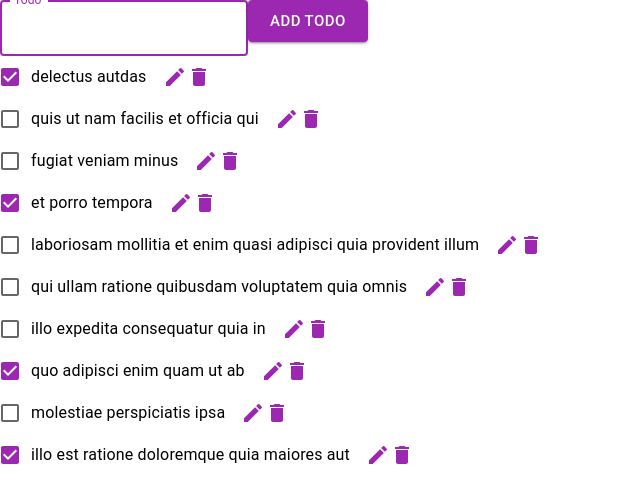
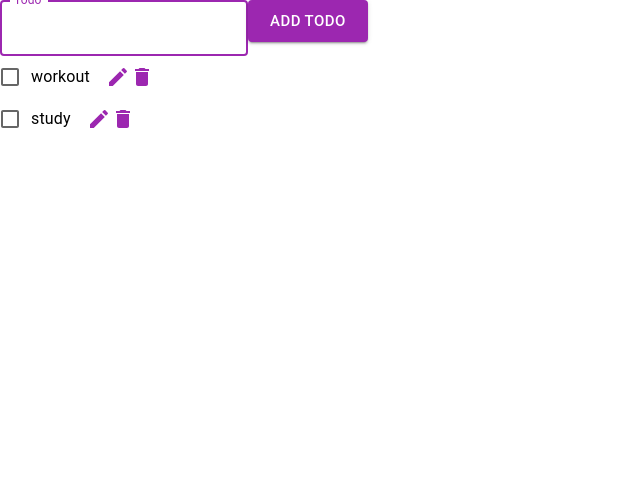
Before and after one commit to hussain-shariff/react-query-project, a React (Vite) app: page / in a window 1280 px wide. Shown: the top 502 px of the page, without its empty margins (0-640 px from the left). Built offline with nearby package versions, Linux system fonts and the light colour scheme; data requests are answered from the project's data file.

Commit message:
delete and update todos

```diff
--- a/db.json
+++ b/db.json
@@ -2,63 +2,15 @@
   "todos": [
     {
       "userId": 1,
-      "id": 1,
-      "title": "delectus autdas",
-      "completed": true
-    },
-    {
-      "userId": 1,
-      "id": 2,
-      "title": "quis ut nam facilis et officia qui",
+      "id": "43fb9463-7ce5-4f26-b2fc-80afb059f7c9",
+      "title": "workout",
       "completed": false
     },
     {
       "userId": 1,
-      "id": 3,
-      "title": "fugiat veniam minus",
+      "id": "0c4ecee4-bcff-4449-9b19-55e01a2bd3e2",
+      "title": "study",
       "completed": false
-    },
-    {
-      "userId": 1,
-      "id": 4,
-      "title": "et porro tempora",
-      "completed": true
-    },
-    {
-      "userId": 1,
-      "id": 5,
-      "title": "laboriosam mollitia et enim quasi adipisci quia provident illum",
-      "completed": false
-    },
-    {
-      "userId": 1,
-      "id": 6,
-      "title": "qui ullam ratione quibusdam voluptatem quia omnis",
-      "completed": false
-    },
-    {
-      "userId": 1,
-      "id": 7,
-      "title": "illo expedita consequatur quia in",
-      "completed": false
-    },
-    {
-      "userId": 1,
-      "id": 8,
-      "title": "quo adipisci enim quam ut ab",
-      "completed": true
-    },
-    {
-      "userId": 1,
-      "id": 9,
-      "title": "molestiae perspiciatis ipsa",
-      "completed": false
-    },
-    {
-      "userId": 1,
-      "id": 10,
-      "title": "illo est ratione doloremque quia maiores aut",
-      "completed": true
     }
   ]
 }
--- a/src/api/todosApi.ts
+++ b/src/api/todosApi.ts
@@ -1,19 +1,16 @@
 import axios from "axios"
-
-type deleteTodoProp = {
-	id : string | number
-}
+import { TodoProp, deleteTodoProp } from "../types"
 
 export const getTodos = async () => {
 	const res = await axios.get("http://localhost:3000/todos")
 	return res.data
 }
 
-export const createTodo = async (todo: any) => {
+export const createTodo = async (todo : TodoProp) => {
 	return await axios.post("http://localhost:3000/todos", todo)
 }
 
-export const updateTodo = async (todo : any) => {
+export const updateTodo = async (todo : TodoProp) => {
 	return await axios.patch(`http://localhost:3000/todos/${todo.id}`, todo)
 }
 
--- a/src/components/Todo.tsx
+++ b/src/components/Todo.tsx
@@ -7,7 +7,7 @@ import { updateTodo, deleteTodo } from "../api/todosApi"
 type TodoProps = {
 	todo: {
 		userId: number
-		id: number | string
+		id: string
 		title: string
 		completed: boolean
 	}
@@ -15,7 +15,6 @@ type TodoProps = {
 
 export const Todo = ({ todo }: TodoProps) => {
 	const queryClient = useQueryClient()
-
 	const deleteTodoMutation = useMutation(deleteTodo, {
 		onSuccess: () => {
 			queryClient.invalidateQueries("todos")
@@ -34,12 +33,10 @@ export const Todo = ({ todo }: TodoProps) => {
 					<Checkbox
 						color="secondary"
 						defaultChecked={todo.completed}
-						onChange={() =>
-							updateTodoMutation.mutate({
-								...todo,
-								completed: !todo.completed,
-							})
-						}
+						onChange={()=> updateTodoMutation.mutate({
+							...todo,
+							completed : !todo.completed
+						})}
 					/>
 				}
 				label={todo.title}
--- a/src/components/TodoList.tsx
+++ b/src/components/TodoList.tsx
@@ -3,11 +3,12 @@ import { useQuery, useMutation, useQueryClient } from "react-query"
 import { getTodos, createTodo } from "../api/todosApi"
 import { Button } from "@mui/material"
 import TextField from "@mui/material/TextField/TextField"
-import { useRef } from "react"
+import { useRef, useState } from "react"
 import { v4 as uuidv4 } from 'uuid';
 
 const TodoList = () => {
 	const queryClient = useQueryClient()
+	const [inputError, setinputError] = useState(false)
 	const { data, isLoading, isError, error } = useQuery("todos", getTodos)
 	const todoRef = useRef()
 
@@ -19,6 +20,10 @@ const TodoList = () => {
 
 	const handleSubmit = (e: React.FormEvent<HTMLFormElement>) => {
 		e.preventDefault()
+		if (todoRef.current.value === ""){
+			setinputError(true)
+			return
+		}
 		const uniqueId = uuidv4();
 		addTodoMutation.mutate({
 			userId: 1,
@@ -27,6 +32,7 @@ const TodoList = () => {
 			completed: false,
 		})
 		todoRef.current.value = ""
+		setinputError(false)
 	}
 
 	if (isLoading) return <h1>Loading...</h1>
@@ -43,6 +49,8 @@ const TodoList = () => {
 		<>
 			<form className="mb-20 flex justify-center gap-5" onSubmit={handleSubmit}>
 				<TextField
+					error={inputError}
+					helperText={inputError ? "Write a Todo" : ""}
 					inputRef={todoRef}
 					label="Todo"
 					variant="outlined"
--- /dev/null
+++ b/src/types.ts
@@ -0,0 +1,19 @@
+export type TodoProps = {
+	todo: {
+		userId: number
+		id: string
+		title: string
+		completed: boolean
+	}
+}
+
+export type TodoProp = {
+		userId: number
+		id: string
+		title: string
+		completed: boolean
+}
+
+export type deleteTodoProp = {
+	id : string
+}
```
